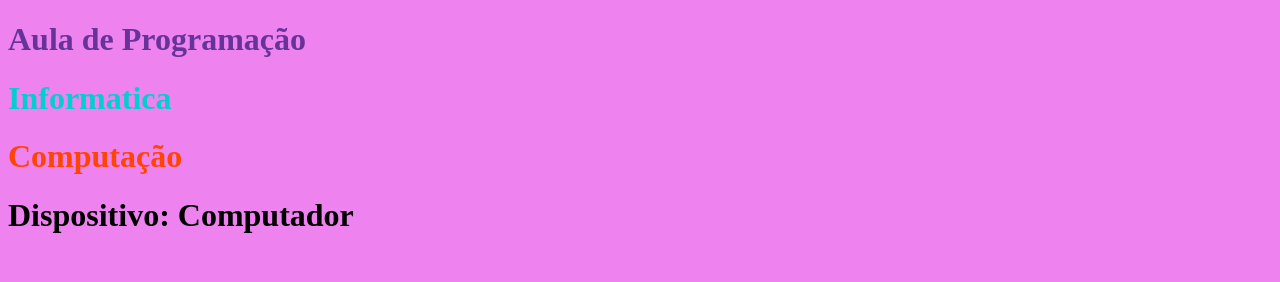
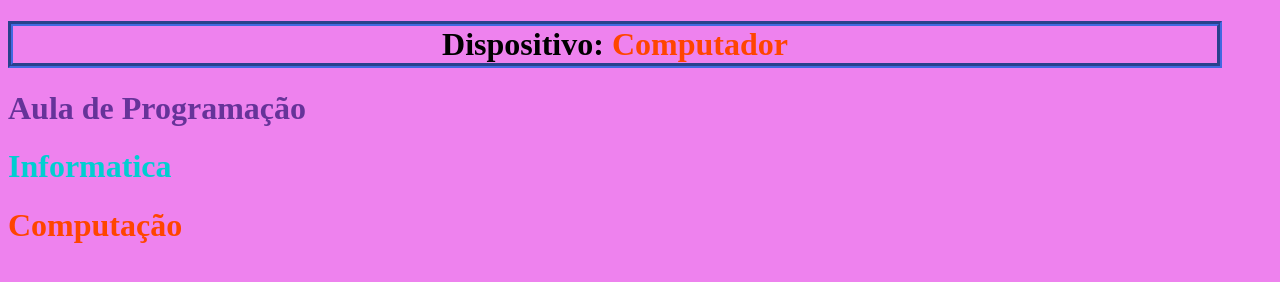
Before and after one commit to NicolasCEEM/atv-responsible, a plain HTML site: page index.html in a window 1280 px wide. Drawn offline with Linux system fonts and the light colour scheme.

Commit message:
Add files via upload

```diff
--- a/index.html
+++ b/index.html
@@ -8,9 +8,9 @@
     <title>Atividade 2C</title>
 </head>
 <body>
+    <h1><div class="disp">Dispositivo: <span>XX</span></div></h1>
     <h1><div class="part1"> Aula de Programação</div></h1>
     <h1><div class="part2"> Informatica</div></h1>
     <h1><div class="part3"> Computação</div></h1>
-    <h1><div class="disp">Dispositivo: <span>XX</span></div></h1>
 </body>
 </html>
--- a/style.css
+++ b/style.css
@@ -23,6 +23,7 @@ body { background-color: violet;}
 
     .disp:after {
         content: "Celular";
+        color: blue;
     }
 }
 
@@ -43,6 +44,7 @@ body { background-color: violet;}
 
     .disp:after {
         content: "Celular/Tablet";
+        color: yellow;
     }
 }
 
@@ -63,6 +65,7 @@ body { background-color: violet;}
 
     .disp:after {
         content: "Tablet";
+        color: blueviolet;
     }
 }
 
@@ -83,5 +86,14 @@ body { background-color: violet;}
 
     .disp:after {
         content: "Computador";
+        color: orangered;
     }
 }
+
+.disp {
+    border-color: royalblue;
+    border-style: groove;
+    border-width: 5px;
+    margin-right: 50px;
+    text-align: center
+}
```
